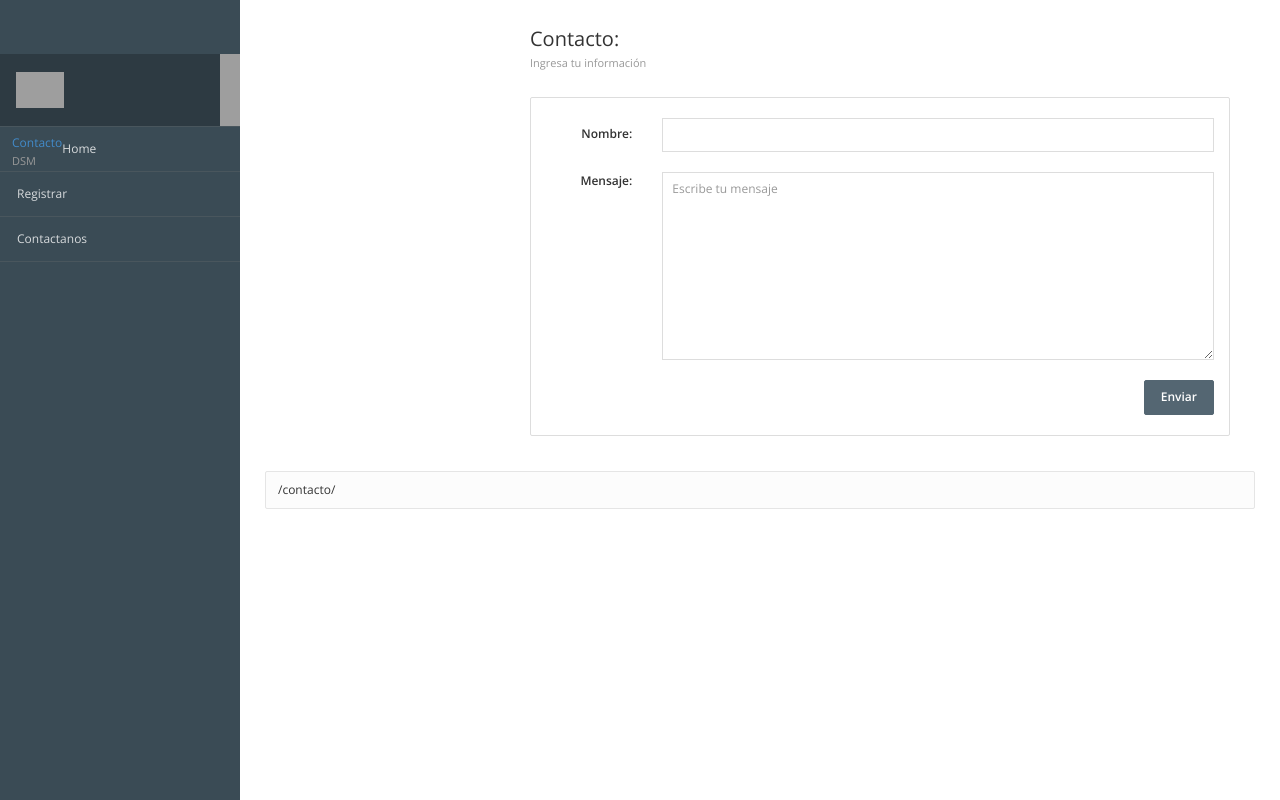
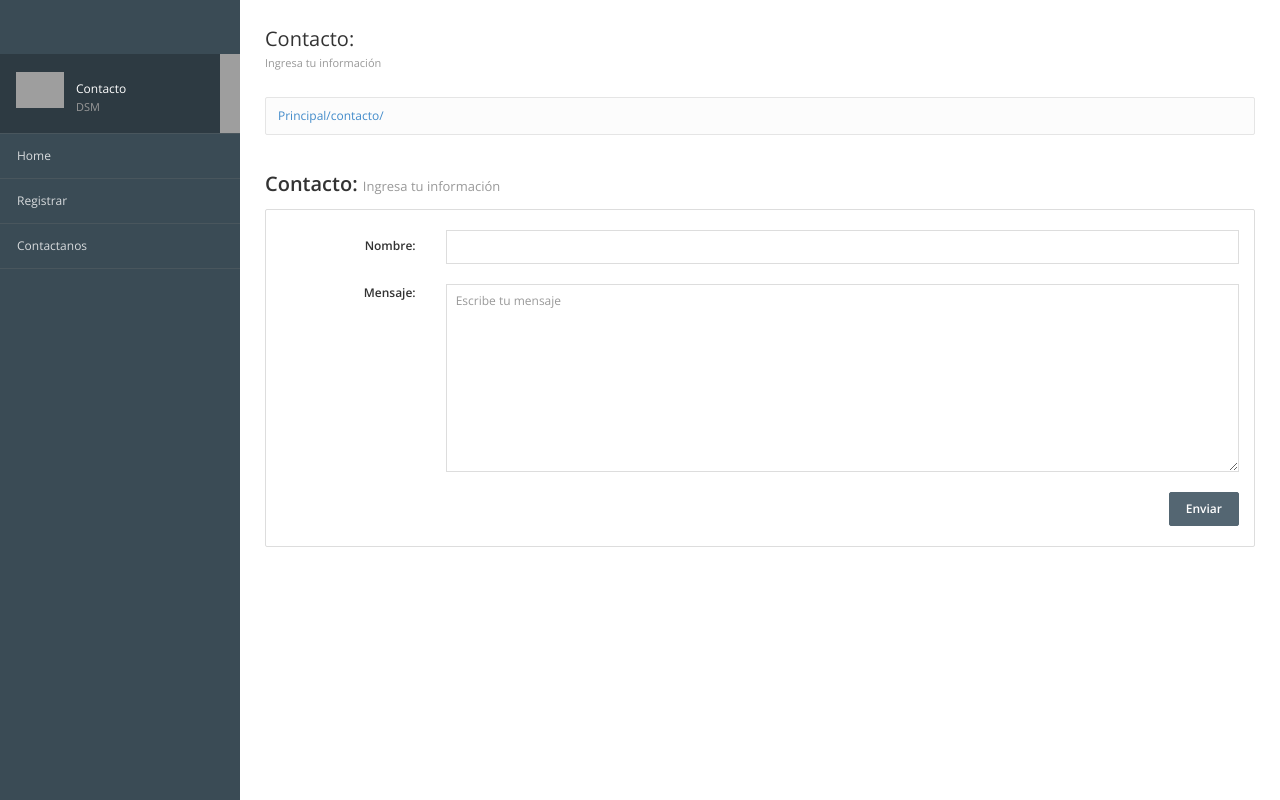
Before and after one commit to Espino7/proyecto-django, a Django app: page /contacto/ in a window 1280 px wide. Run offline with Django 5.2, Linux system fonts and the light colour scheme; some libraries are stand-ins or nearby versions; grey boxes are pictures that could not be loaded.

Commit message:
Trabajando con Templates

```diff
--- a/inicio/Templates/Inicio/contacto.html
+++ b/inicio/Templates/Inicio/contacto.html
@@ -7,31 +7,24 @@
     {% load static %}
     <img src="{% static 'inicio/images/contacto.png' %}" alt="Imagen contacto">
 {% endblock %}
+
 {% block vista %}
-<a>Contacto</a>
+    Contacto
 {% endblock %}
+
 {% block contenido%}
-	<!-- Contenido Principal-->
-        <div class="page-content">
-
 
 			<!--Encabezdo -->
-			<div class="page-header">
-				<div class="page-title">
-					<h3>Contacto:
-                    <small>Ingresa tu información</small></h3>
-				</div>
-
-
-
-			</div>
+            {% block encabezado %}
+                <h3>Contacto:
+                <small>Ingresa tu información</small></h3>
+            {% endblock encabezado %}
 			<!-- /Encabezado-->
 
 			<!-- Formulario -->
 			<form class="form-horizontal" action="#" role="form">
                 <div class="panel panel-default">
                     <div class="panel-body">
-
                         <div class="form-group row">
                             <label class="col-sm-2 control-label text-right">Nombre:</label>
                             <div class="col-sm-10">
@@ -49,11 +42,9 @@
                         <div class="form-actions text-right">
                             <input type="submit" value="Enviar" class="btn btn-primary">
                         </div>
-
                     </div>
 				</div>
 			</form>
 		<!-- Fin del Formulario -->
-		</div>
-	<!-- /Contenido Principal-->
-{% endblock %}
+
+{% endblock contenido %}
--- a/inicio/Templates/Inicio/encabezado.html
+++ b/inicio/Templates/Inicio/encabezado.html
@@ -52,6 +52,7 @@
 <script type="text/javascript" src="js/application.js"></script>
 
 </head>
+
 	<body>
 		<div class="page-container">
 		<!-- sidebar -->
@@ -64,10 +65,7 @@
 
 							{% endblock %}
 							<div class="user-info">
-								{%block vista%}
-
-								{% endblock %}
-								<span>DSM</span>
+								{%block vista%}{% endblock %}<span>DSM</span>
 							</div>
 						</a>
 					</div>
@@ -88,6 +86,28 @@
 		<!-- Contenido Principal -->
 		<div class="page-content">
 
+		<!--Encabezdo -->
+		<div class="page-header">
+			<div class="page-title">
+				{%block encabezado%} {% endblock %}
+			</div>
+		</div>
+		<!-- /Encabezado-->
+
+		<!-- Barra de navegación -->
+			<div class="breadcrumb-line">
+				<ul class="breadcrumb">
+					<a href="{%url 'Principal'%}">
+						{%if request.path == '/' %}
+							Principal
+						{% else %}
+							Principal{{ request.path }}
+						{% endif %}
+					</a>
+				</ul>
+			</div>
+			<!-- Barra de navegación -->
+
 		<!-- Contenido -->
 			{% block contenido %}
 				<!-- Template Tag -->
@@ -95,13 +115,7 @@
 			{% endblock %}
 		<!-- /Contenido-->
 
-			<!-- Barra de navegación -->
-			<div class="breadcrumb-line">
-				<ul class="breadcrumb">
-					{{ request.path }}
-				</ul>
-			</div>
-			<!-- Barra de navegación -->
+
 
 		</div>
 		<!-- /Contenido Principal -->
```
Also changed, not shown: inicio/Templates/Inicio/formulario.html (+7 -15 lines), inicio/Templates/Inicio/principal.html (+7 -12 lines).
